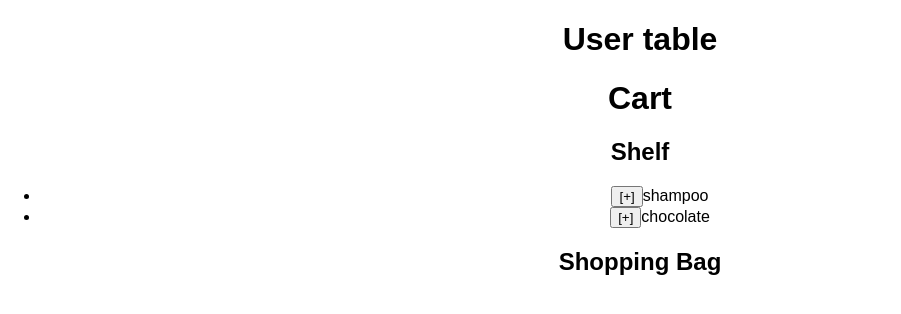
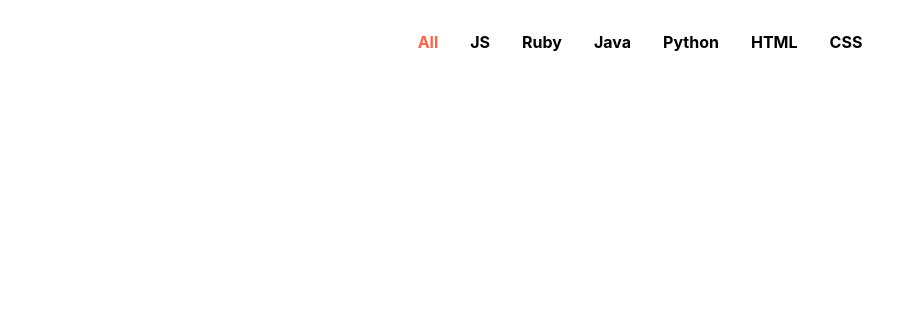
Before and after one commit to ylu021/pet-project, a React (Create React App) app in the folder client/: page / in a window 1280 px wide. Shown: the top 314 px of the page, without its empty margins (0-901 px from the left). Built offline with nearby package versions, Linux system fonts and the light colour scheme.

Commit message:
implement popular component following tutorial

```diff
--- a/client/src/App.js
+++ b/client/src/App.js
@@ -1,31 +1,13 @@
 import React, { Component } from 'react';
-import logo from './logo.svg';
-import './App.css';
-
-import Cart from './components/cart'
+import './index.css';
+import Popular from './components/popular'
 
 class App extends Component {
-  state = { users: [] }
-
-  componentDidMount() {
-    // fetch('/users')
-    // .then(res => res.json())
-    // .then(res => this.setState({ users: res }) )
-  }
 
   render() {
     return (
       <div className="App">
-          <h1>User table</h1>
-          <ul>
-            {
-              this.state.users.map((user) => {
-                return <li key={ user.id }>{ user.username }</li>
-              })
-            }
-          </ul>
-          <h1>Cart</h1>
-          <Cart />
+          <Popular />
       </div>
     );
   }
--- a/client/src/components/cart.js
+++ /dev/null
@@ -1,47 +0,0 @@
-// where redux got hooked up
-import React, { Component } from 'react';
-import { bindActionCreators } from 'redux';
-import { connect } from 'react-redux';
-import * as Actions from '../actions/action';
-import Shelf from './shelf'
-
-class Cart extends Component {
-  constructor(props) {
-    super(props)
-    this.state = {
-      items: []
-    }
-  }
-
-  render() {
-    const cartItems = this.props.items.map((item, idx) => {
-      return <li key={idx}>{item}</li>
-    })
-    return (
-      <div className="Cart">
-          <div>
-            <Shelf addToCart={ this.props.actions.addToCart }/>
-            <h2>Shopping Bag</h2>
-            <ol>
-              { cartItems }
-            </ol>
-          </div>
-      </div>
-    );
-  }
-}
-
-function mapStateToProps(state, props) {
-  console.log('state', state)
-  return {
-    items: state.reducer.items
-  }
-}
-
-function mapDispatchToProps(dispatch) {
-  return {
-    actions: bindActionCreators(Actions, dispatch)
-  }
-}
-
-export default connect(mapStateToProps, mapDispatchToProps)(Cart)
--- /dev/null
+++ b/client/src/components/popular.js
@@ -0,0 +1,38 @@
+import React, { Component } from 'react';
+
+class Popular extends Component {
+  constructor(props) {
+    super(props)
+    this.state = {
+      selectedLang: 'All'
+    }
+  }
+
+  updateLang = (lang) => (e) => {
+    console.log(lang)
+    this.setState({
+      selectedLang: lang
+    })
+  }
+
+  render() {
+    const langs = ['All', 'JS', 'Ruby', 'Java', 'Python', 'HTML', 'CSS']
+    return (
+      <ul className="lang-list">
+        {langs.map((lang, idx) => {
+          return (
+            <li
+              key={ idx }
+              onClick={ this.updateLang(lang) }
+              style= { lang === this.state.selectedLang ? { color: 'tomato' } : null }
+            >
+              { lang }
+            </li>
+          )
+        })}
+      </ul>
+    );
+  }
+}
+
+export default Popular;
--- a/client/src/components/shelf.js
+++ /dev/null
@@ -1,36 +0,0 @@
-import React, { Component } from 'react';
-
-class Shelf extends Component {
-  constructor(props) {
-    super(props)
-    this.state = {
-      items: [
-        'shampoo',
-        'chocolate',
-      ]
-    }
-    this.addItem = this.addItem.bind(this)
-  }
-
-  addItem = (item) => {
-    console.log('im clicked', item)
-    this.props.addToCart(item)
-  }
-
-  render() {
-    const Items = this.state.items.map(
-      (item, idx) => {
-        return <li key={idx}><button onClick={ () => this.addItem(item) }>[+]</button>{item}</li>
-      })
-    return (
-      <div className="Shelf">
-          <div>
-            <h2>Shelf</h2>
-            <ul>{ Items }</ul>
-          </div>
-      </div>
-    );
-  }
-}
-
-export default Shelf;
--- a/client/src/index.css
+++ b/client/src/index.css
@@ -1,5 +1,34 @@
 body {
   margin: 0;
   padding: 0;
-  font-family: sans-serif;
+  font-family: -apple-system, BlinkMacSystemFont, Segoe UI, Roboto, sans-serif;
 }
+
+ul {
+  padding: 0;
+}
+
+li {
+  list-style-type: none;
+}
+
+.container {
+  max-width: 1200px;
+  margin: 0 auto;
+  background: #333;
+}
+
+.lang-list {
+  display: flex; /* default row */
+  flex-direction: row;
+  justify-content: center;
+}
+
+.lang-list li {
+  margin: 1em;
+  font-weight: bold;
+}
+
+.lang-list li:hover {
+  cursor: pointer
+}
```
